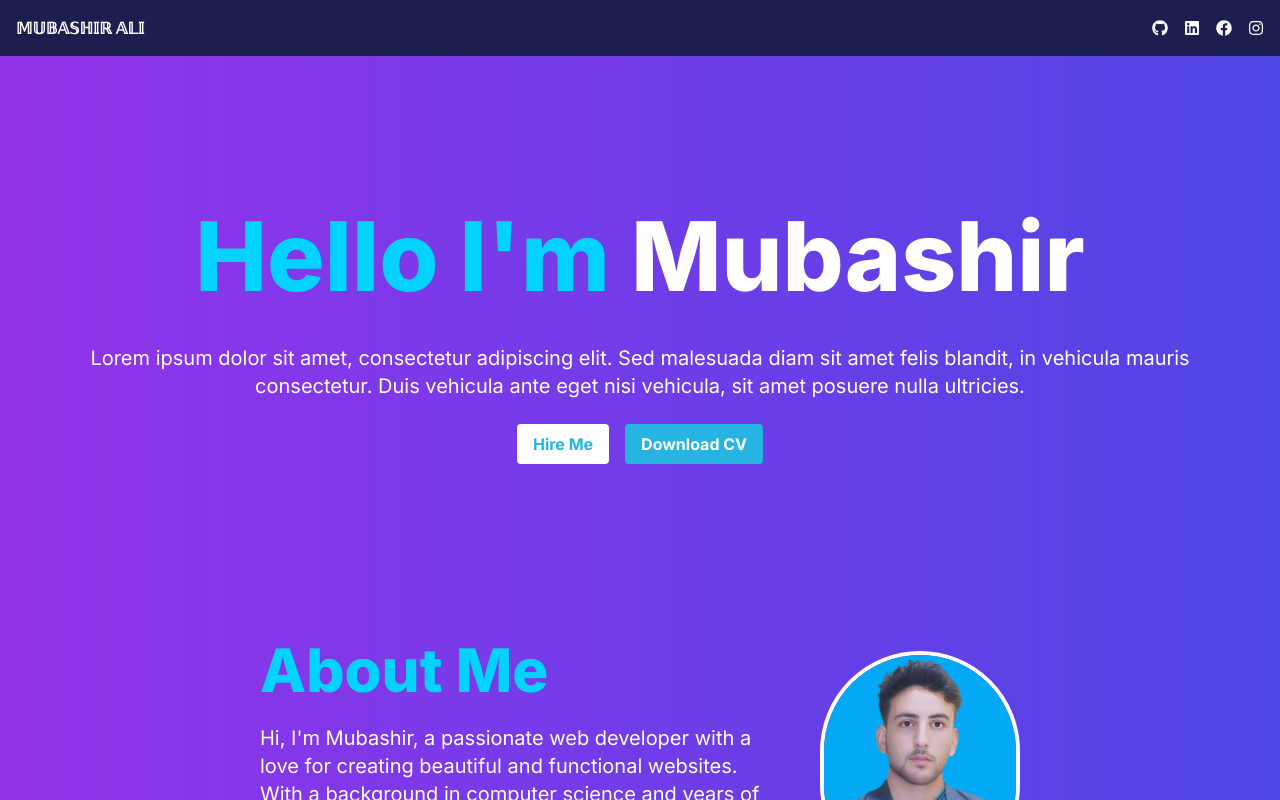
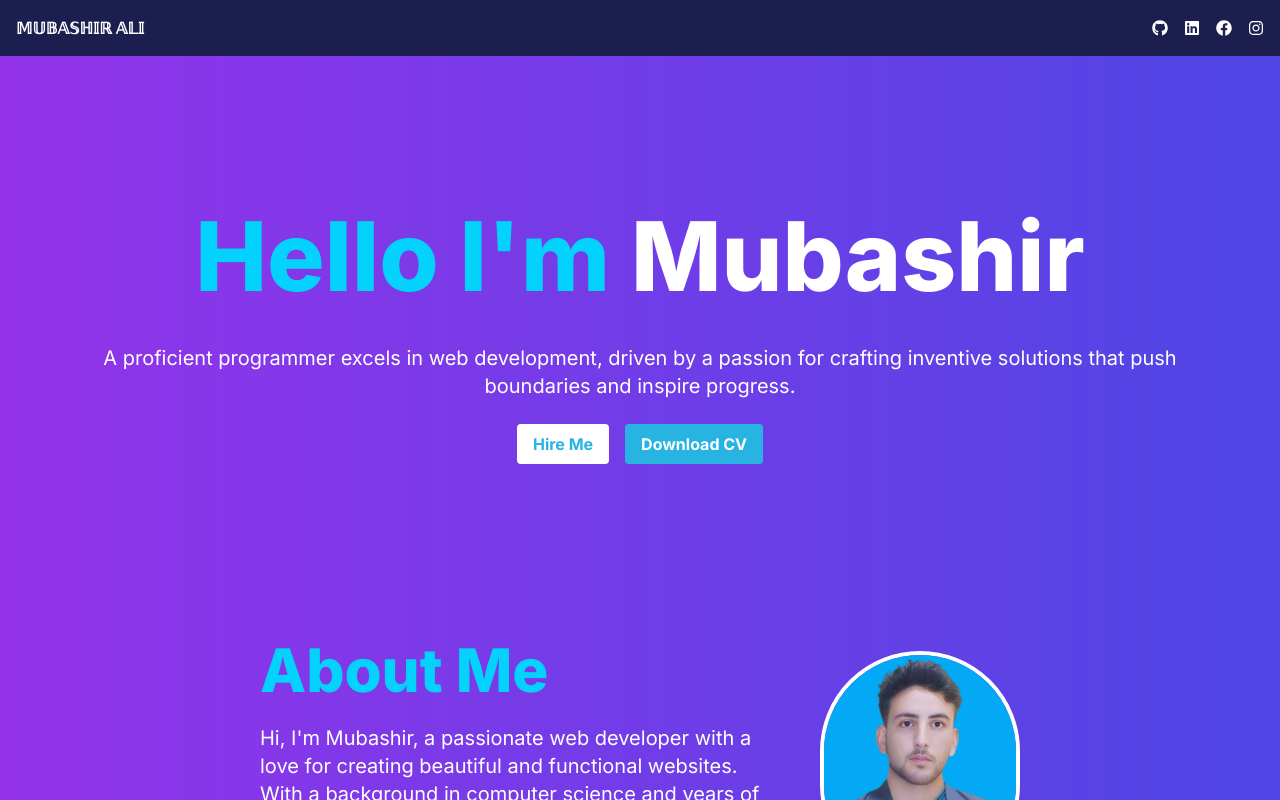
Before and after one commit to mubashir1837/nextjs-portfolioo, a Next.js app: page / in a window 1280 px wide. Shown: the top 800 px of the page. Built offline with nearby package versions, Linux system fonts and the light colour scheme.

Commit message:
portfolio

```diff
--- a/app/components/Hero.jsx
+++ b/app/components/Hero.jsx
@@ -8,7 +8,7 @@ const Hero = () => {
     <section className="hero">
       <div className="text-center mt-8">
         <h1 className="mb-4 text-4xl sm:text-5xl lg:text-8xl lg:leading-normal font-extrabold text-white"><span className="text-[#03d3fc]">Hello I&apos;m</span> Mubashir</h1>
-        <p className="text-white text-base sm:text-lg mb-6 lg:text-xl">Lorem ipsum dolor sit amet, consectetur adipiscing elit. Sed malesuada diam sit amet felis blandit, in vehicula mauris consectetur. Duis vehicula ante eget nisi vehicula, sit amet posuere nulla ultricies.</p>
+        <p className="text-white text-base sm:text-lg mb-6 lg:text-xl">A proficient programmer excels in web development, driven by a passion for crafting inventive solutions that push boundaries and inspire progress.</p>
         <div className="mt-4">
         <Link
            href="http://Wa.me/+923275882664">
```
